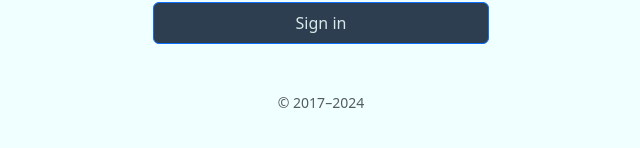
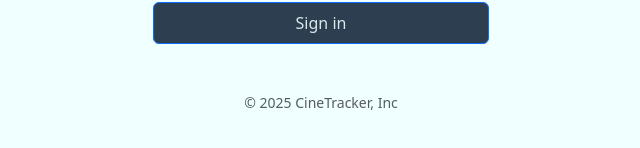
Before and after one commit to gilmerperez/cinetracker, a React app in the folder client/: page / in a window 1280 px wide. Shown: the part 438-586 px from the top of the page, without its empty margins (319-959 px from the left). Built offline with nearby package versions, Linux system fonts and the light colour scheme; the HTML template or start-up script is replaced by a standard one.

Commit message:
Added ProtectedRoute to SignUp, Added company information to login page

```diff
--- a/client/src/pages/Login.tsx
+++ b/client/src/pages/Login.tsx
@@ -70,7 +70,7 @@ const Login = () => {
           Sign in
         </button>
       </form>
-      <p className="mt-5 mb-3 text-body-secondary">© 2017–2024</p>
+      <p className="mt-5 mb-3 text-body-secondary">© 2025 CineTracker, Inc</p>
     </div>
   );
 };
```
Also changed, not shown: client/src/main.tsx (+6 -6 lines).
